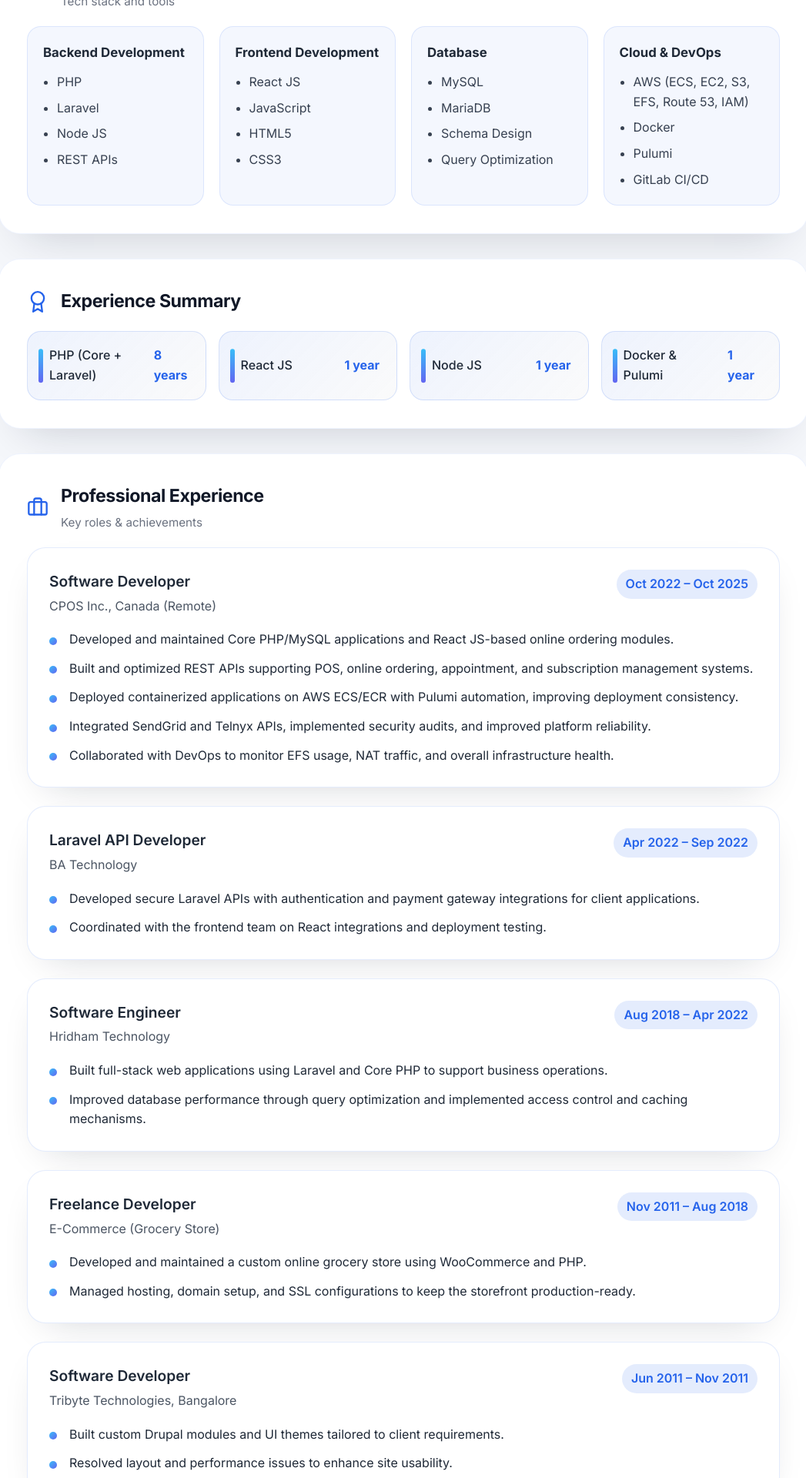
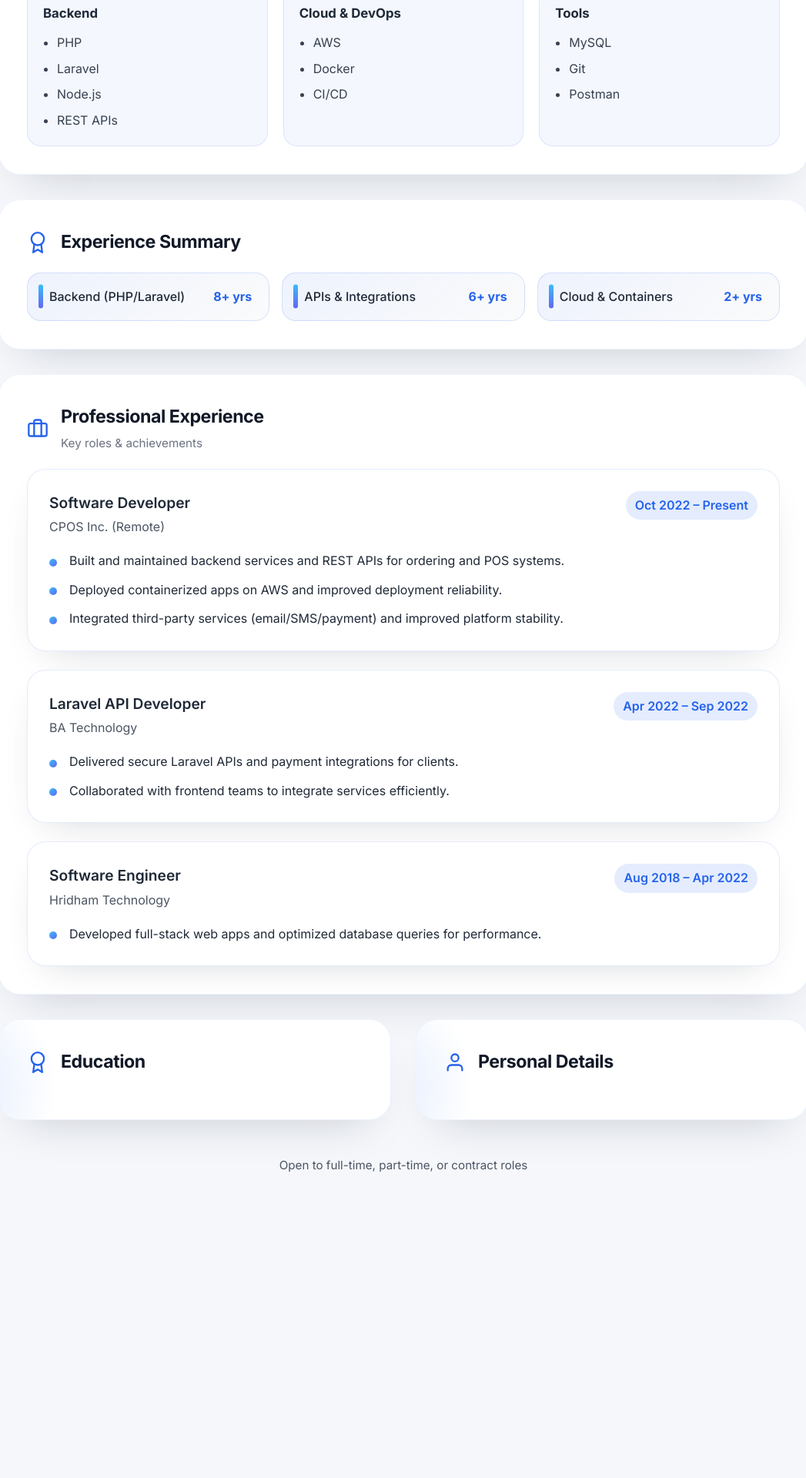
Before and after one commit to k2gsalem/resume, a React (Vite) app: page / in a window 1280 px wide. Shown: the part 760-2680 px from the top of the page at 77% size, without its empty margins (116-1163 px from the left). After the commit the page ends 2398 px from the top, so only its background shows below. Built offline with nearby package versions, Linux system fonts and the light colour scheme.

Commit message:
Simplify resume: concise summary, core skills, trimmed experience

```diff
--- a/src/data/resumeData.js
+++ b/src/data/resumeData.js
@@ -2,67 +2,39 @@ import profilePhoto from '../assets/gopi.png';
 
 export const profile = {
   name: 'G. Gopinath',
-  title: 'PHP Developer & API Engineer',
+  title: 'Backend & API Engineer',
   location: 'Salem, Tamil Nadu, India',
   email: 'k2gsalem@gmail.com',
   linkedin: 'https://www.linkedin.com/in/k2gsalem/',
-  availability: 'Open to backend, API engineering, and cloud-focused opportunities.',
-  headline: 'Building resilient APIs and modernizing legacy platforms with clean, scalable code.',
-    photo: profilePhoto,
+  availability: 'Open to full-time, part-time, or contract roles',
+  headline: 'Building reliable APIs and modernizing backend systems.',
+  photo: profilePhoto,
 };
 
 export const professionalSummary =
-  'Experienced PHP Developer & API Engineer with 10 years of experience across backend and full-stack development. Skilled in PHP, React JS, Node JS, AWS, and Linux server management. Adept at designing scalable REST APIs, implementing secure CI/CD pipelines, and deploying cloud applications on AWS. Proven ability to modernize legacy systems, improve code performance, and deliver stable production deployments.';
+  'Experienced backend engineer focused on PHP/Laravel, Node.js, and building robust REST APIs. Ready to contribute immediately to backend, API, and cloud-focused projects.';
 
 export const coreSkills = [
-  {
-    title: 'Backend Development',
-    items: ['PHP', 'Laravel', 'Node JS', 'REST APIs'],
-  },
-  {
-    title: 'Frontend Development',
-    items: ['React JS', 'JavaScript', 'HTML5', 'CSS3'],
-  },
-  {
-    title: 'Database',
-    items: ['MySQL', 'MariaDB', 'Schema Design', 'Query Optimization'],
-  },
-  {
-    title: 'Cloud & DevOps',
-    items: ['AWS (ECS, EC2, S3, EFS, Route 53, IAM)', 'Docker', 'Pulumi', 'GitLab CI/CD'],
-  },
+  { title: 'Backend', items: ['PHP', 'Laravel', 'Node.js', 'REST APIs'] },
+  { title: 'Cloud & DevOps', items: ['AWS', 'Docker', 'CI/CD'] },
+  { title: 'Tools', items: ['MySQL', 'Git', 'Postman'] },
 ];
 
 export const experienceHighlights = [
-  {
-    label: 'PHP (Core + Laravel)',
-    value: '8 years',
-  },
-  {
-    label: 'React JS',
-    value: '1 year',
-  },
-  {
-    label: 'Node JS',
-    value: '1 year',
-  },
-  {
-    label: 'Docker & Pulumi',
-    value: '1 year',
-  },
+  { label: 'Backend (PHP/Laravel)', value: '8+ yrs' },
+  { label: 'APIs & Integrations', value: '6+ yrs' },
+  { label: 'Cloud & Containers', value: '2+ yrs' },
 ];
 
 export const professionalExperience = [
   {
     role: 'Software Developer',
-    company: 'CPOS Inc., Canada (Remote)',
-    period: 'Oct 2022 – Oct 2025',
+    company: 'CPOS Inc. (Remote)',
+    period: 'Oct 2022 – Present',
     achievements: [
-      'Developed and maintained Core PHP/MySQL applications and React JS-based online ordering modules.',
-      'Built and optimized REST APIs supporting POS, online ordering, appointment, and subscription management systems.',
-      'Deployed containerized applications on AWS ECS/ECR with Pulumi automation, improving deployment consistency.',
-      'Integrated SendGrid and Telnyx APIs, implemented security audits, and improved platform reliability.',
-      'Collaborated with DevOps to monitor EFS usage, NAT traffic, and overall infrastructure health.',
+      'Built and maintained backend services and REST APIs for ordering and POS systems.',
+      'Deployed containerized apps on AWS and improved deployment reliability.',
+      'Integrated third-party services (email/SMS/payment) and improved platform stability.',
     ],
   },
   {
@@ -70,8 +42,8 @@ export const professionalExperience = [
     company: 'BA Technology',
     period: 'Apr 2022 – Sep 2022',
     achievements: [
-      'Developed secure Laravel APIs with authentication and payment gateway integrations for client applications.',
-      'Coordinated with the frontend team on React integrations and deployment testing.',
+      'Delivered secure Laravel APIs and payment integrations for clients.',
+      'Collaborated with frontend teams to integrate services efficiently.',
     ],
   },
   {
@@ -79,54 +51,11 @@ export const professionalExperience = [
     company: 'Hridham Technology',
     period: 'Aug 2018 – Apr 2022',
     achievements: [
-      'Built full-stack web applications using Laravel and Core PHP to support business operations.',
-      'Improved database performance through query optimization and implemented access control and caching mechanisms.',
-    ],
-  },
-  {
-    role: 'Freelance Developer',
-    company: 'E-Commerce (Grocery Store)',
-    period: 'Nov 2011 – Aug 2018',
-    achievements: [
-      'Developed and maintained a custom online grocery store using WooCommerce and PHP.',
-      'Managed hosting, domain setup, and SSL configurations to keep the storefront production-ready.',
-    ],
-  },
-  {
-    role: 'Software Developer',
-    company: 'Tribyte Technologies, Bangalore',
-    period: 'Jun 2011 – Nov 2011',
-    achievements: [
-      'Built custom Drupal modules and UI themes tailored to client requirements.',
-      'Resolved layout and performance issues to enhance site usability.',
-    ],
-  },
-  {
-    role: 'Software Associate Trainee',
-    company: 'People Talents India Pvt Ltd.',
-    period: 'Jan 2011 – Jun 2011',
-    achievements: [
-      'Debugged PHP applications and designed front-end layouts in support of production releases.',
-      'Supported QA testing processes to ensure smooth deployments.',
+      'Developed full-stack web apps and optimized database queries for performance.',
     ],
   },
 ];
 
-export const education = [
-  {
-    degree: 'Master of Computer Applications (MCA)',
-    institution: 'KCG College of Technology, Chennai (Anna University)',
-    details: 'Graduated with 80%',
-  },
-  {
-    degree: 'Bachelor of Science in Computer Science',
-    institution: 'Mahendra Arts & Science College (Periyar University)',
-    details: 'Graduated with 61.3%',
-  },
-];
-
-export const personalDetails = [
-  { label: 'Date of Birth', value: '04 Apr 1987' },
-  { label: 'Languages', value: 'English, Tamil' },
-  { label: 'Nationality', value: 'Indian' },
-];
+// Optional: keep empty arrays to hide sections in the UI
+export const education = [];
+export const personalDetails = [];
```
